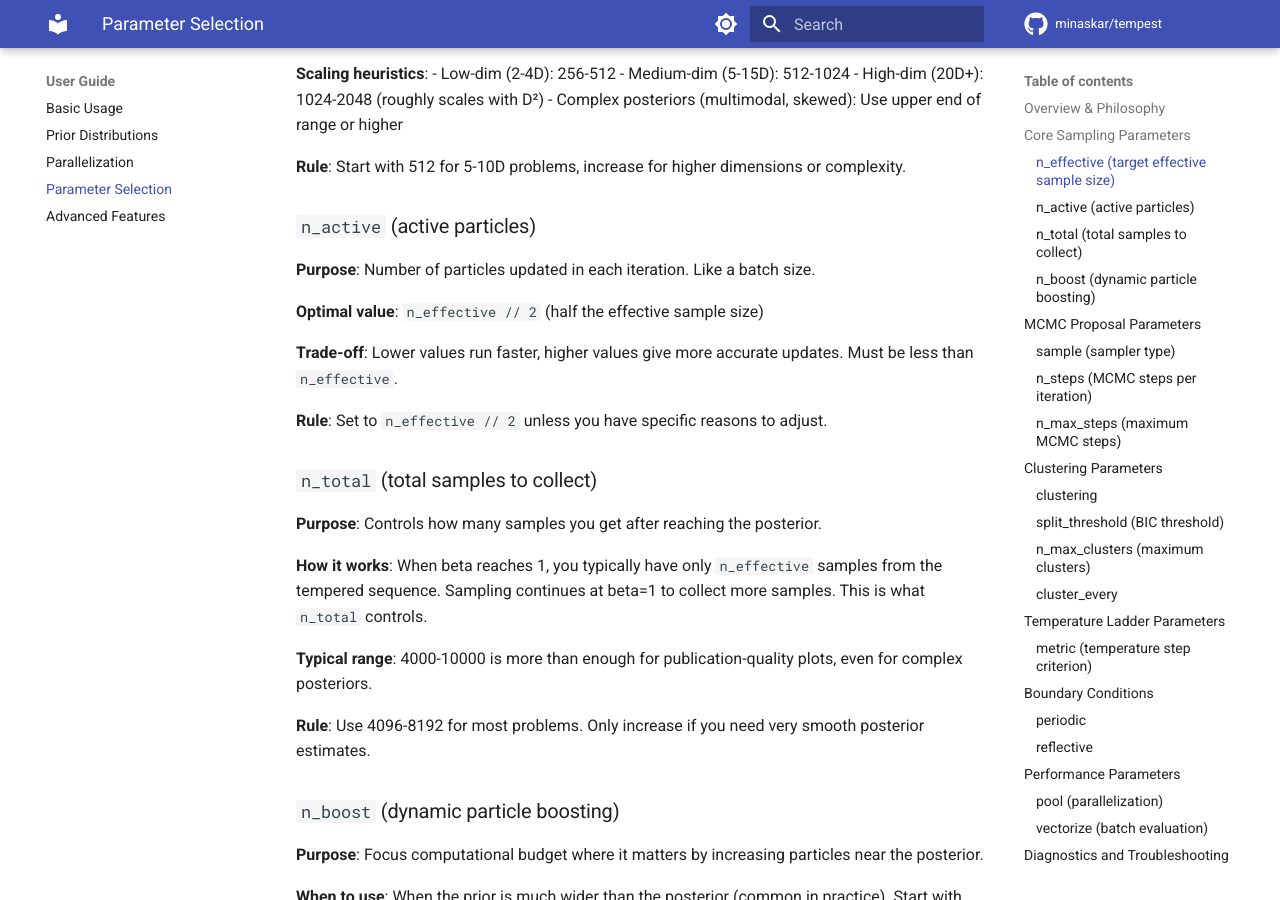
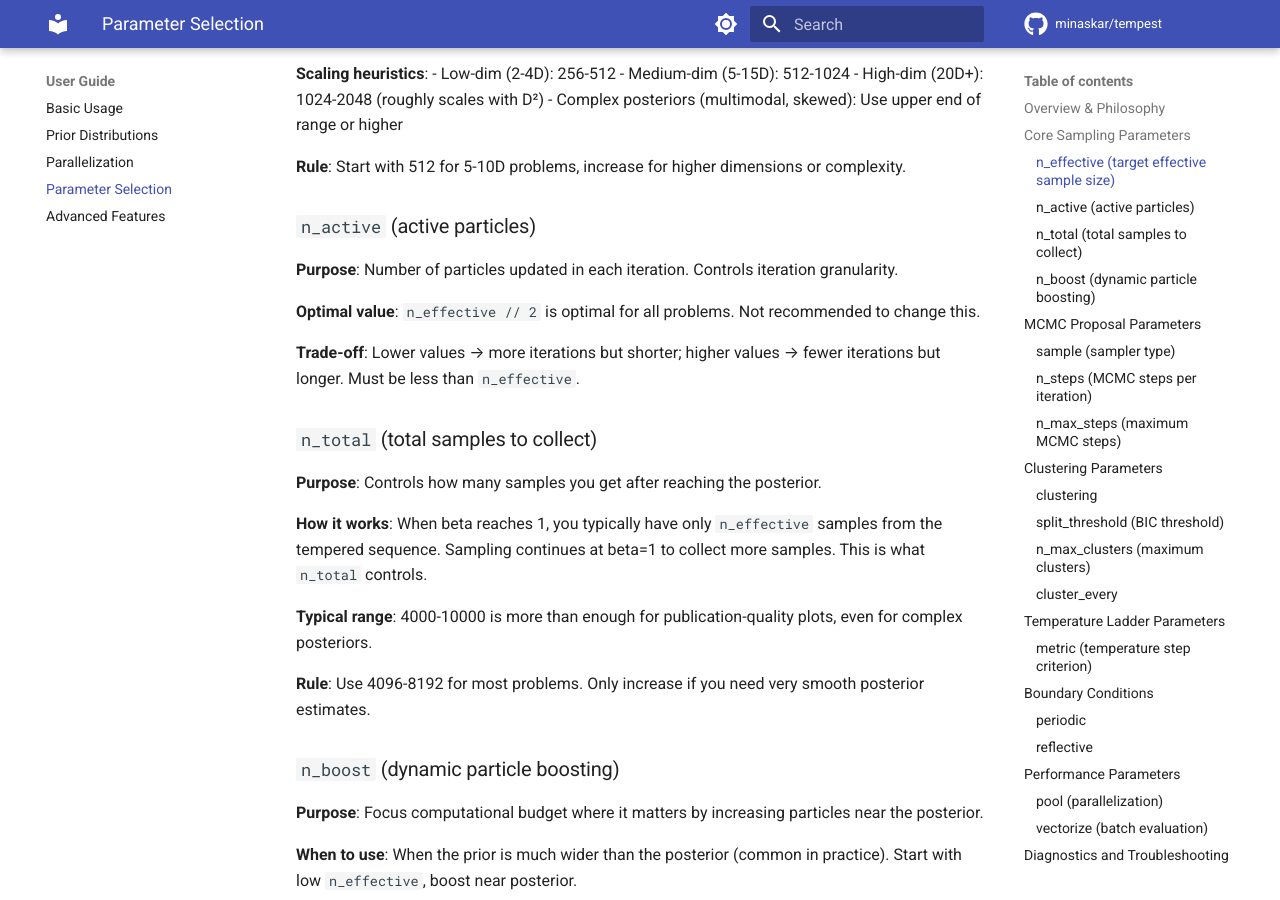
Before and after one commit to minaskar/tempest, an MkDocs documentation site: the page built from docs/user_guide/parameter_selection.md, in a window 1280 px wide and 900 px high, scrolled down 865 px. Built offline with MkDocs 1.6.1 and Material for MkDocs 9.7.7, drawn with Linux system fonts in a browser that asks for light colours; comment, search, counter and statistics services are not loaded.

Commit message:
docs: update n_active description in parameter selection guide
Corrected n_active documentation to accurately reflect its role:
- Purpose: Controls iteration granularity (not batch size)
- Trade-off: Lower values → more iterations but shorter; higher values → fewer iterations but longer
- Removed outdated batch size analogy
- Emphasized that n_effective // 2 is optimal and should not be changed

```diff
--- a/docs/user_guide/parameter_selection.md
+++ b/docs/user_guide/parameter_selection.md
@@ -36,13 +36,11 @@ These are the most important parameters for controlling Tempest's behavior.
 
 ### `n_active` (active particles)
 
-**Purpose**: Number of particles updated in each iteration. Like a batch size.
+**Purpose**: Number of particles updated in each iteration. Controls iteration granularity.
 
-**Optimal value**: `n_effective // 2` (half the effective sample size)
+**Optimal value**: `n_effective // 2` is optimal for all problems. Not recommended to change this.
 
-**Trade-off**: Lower values run faster, higher values give more accurate updates. Must be less than `n_effective`.
-
-**Rule**: Set to `n_effective // 2` unless you have specific reasons to adjust.
+**Trade-off**: Lower values → more iterations but shorter; higher values → fewer iterations but longer. Must be less than `n_effective`.
 
 ### `n_total` (total samples to collect)
 
```
